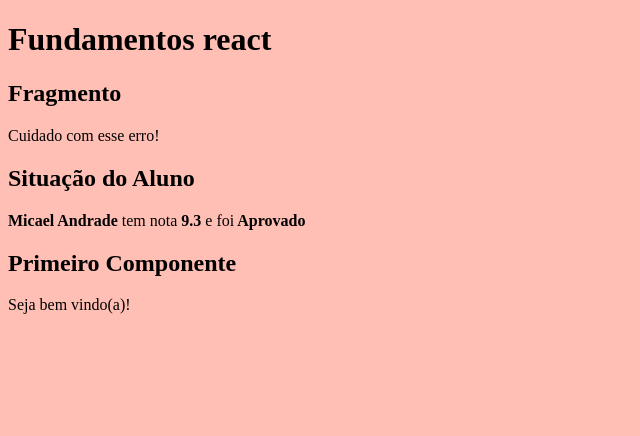
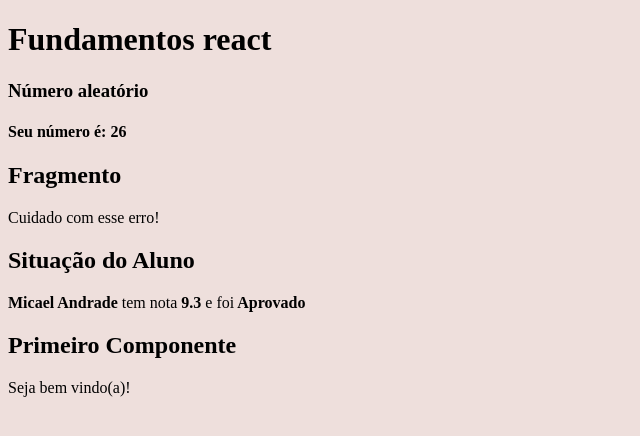
Before and after one commit to kaellandrade/curso-react, a React (Create React App) app in the folder fundamentos-react/: page / in a window 1280 px wide. Shown: the top 436 px of the page, without its empty margins (0-640 px from the left). Built offline with nearby package versions, Linux system fonts and the light colour scheme.

Commit message:
desafio aleatório

```diff
--- a/fundamentos-react/src/App.jsx
+++ b/fundamentos-react/src/App.jsx
@@ -3,10 +3,12 @@ import React from 'react'
 import Primeiro from './components/basicos/Primeiro';
 import ComParametro from './components/basicos/ComParametro';
 import Fragmento from './components/basicos/Fragmento';
+import Aleatorio from './components/basicos/Aleatorio';
 
 export default _ => (  //com default podemos usar funções anônimas
     <div id="app">
         <h1>Fundamentos react</h1>
+        <Aleatorio titulo="Número aleatório" max={50} min={10}></Aleatorio>
         <Fragmento></Fragmento>
         <ComParametro titulo="Situação do Aluno" aluno="Micael Andrade" nota={9.3}></ComParametro>
         <Primeiro></Primeiro>
--- /dev/null
+++ b/fundamentos-react/src/components/basicos/Aleatorio.jsx
@@ -0,0 +1,13 @@
+import React from 'react';
+
+export default (props) => {
+    let numero = Math.floor(Math.random() * (props.max + 1 - props.min) + props.min);
+    return (
+        <React.Fragment>
+            <h3>Número aleatório</h3>
+            <div id='painel'>
+                <h4>Seu número é: <strong>{numero}</strong></h4>
+            </div>
+        </React.Fragment>
+    );
+}
--- a/fundamentos-react/src/index.css
+++ b/fundamentos-react/src/index.css
@@ -1,4 +1,4 @@
 body{
-    background-color: rgba(255, 99, 71, 0.404);
+    background-color: rgba(214, 176, 169, 0.404);
     color: black;
 }
```
